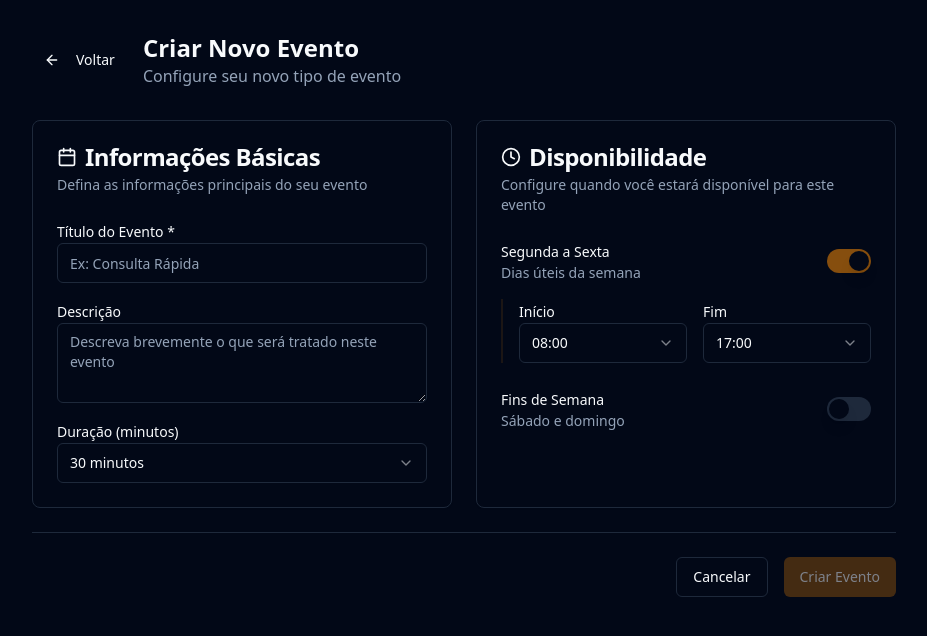
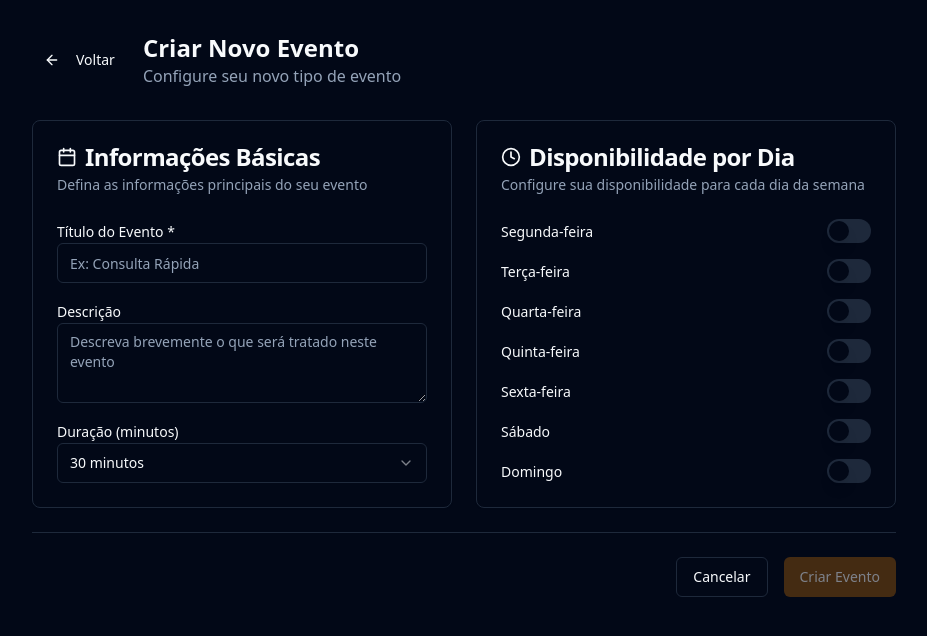
Before and after one commit to vedovelli/my-schedule-spotlight, a React (Vite) app: page / in a window 1280 px wide. Both pictures are taken after a click on the button "Novo Evento". Shown: the top 636 px of the page, without its empty margins (176-1103 px from the left). Built offline with nearby package versions, Linux system fonts and the light colour scheme.

Commit message:
Refactor: Allow custom weekend day selection
Allow the user to select specific weekend days for event availability.

```diff
--- a/src/components/BookingPage.tsx
+++ b/src/components/BookingPage.tsx
@@ -1,4 +1,3 @@
-
 import { useState } from 'react';
 import { ArrowLeft, Calendar, Clock, User } from 'lucide-react';
 import { Button } from '@/components/ui/button';
@@ -26,16 +25,37 @@ const BookingPage = ({ event, onBack }: BookingPageProps) => {
     const dates = [];
     const today = new Date();
 
+    const dayMapping = {
+      0: 'sunday',
+      1: 'monday',
+      2: 'tuesday',
+      3: 'wednesday',
+      4: 'thursday',
+      5: 'friday',
+      6: 'saturday'
+    };
+
     for (let i = 1; i <= 14; i++) {
       const date = new Date(today);
       date.setDate(date.getDate() + i);
 
       const dayOfWeek = date.getDay();
-      const isWeekend = dayOfWeek === 0 || dayOfWeek === 6;
-      const isWeekday = !isWeekend;
+      const dayKey = dayMapping[dayOfWeek as keyof typeof dayMapping];
 
-      if ((isWeekday && event.availability.weekdays.enabled) ||
-          (isWeekend && event.availability.weekends.enabled)) {
+      // Check if this specific day is enabled using detailed config if available
+      let isDayEnabled = false;
+
+      if (event.availability.detailed && event.availability.detailed[dayKey]) {
+        isDayEnabled = event.availability.detailed[dayKey].enabled;
+      } else {
+        // Fallback to old logic
+        const isWeekend = dayOfWeek === 0 || dayOfWeek === 6;
+        const isWeekday = !isWeekend;
+        isDayEnabled = (isWeekday && event.availability.weekdays.enabled) ||
+                      (isWeekend && event.availability.weekends.enabled);
+      }
+
+      if (isDayEnabled) {
         dates.push({
           date: date.toISOString().split('T')[0],
           display: date.toLocaleDateString('pt-BR', {
@@ -43,7 +63,8 @@ const BookingPage = ({ event, onBack }: BookingPageProps) => {
             day: '2-digit',
             month: '2-digit'
           }),
-          isWeekend
+          dayKey,
+          isWeekend: dayOfWeek === 0 || dayOfWeek === 6
         });
       }
     }
@@ -51,8 +72,17 @@ const BookingPage = ({ event, onBack }: BookingPageProps) => {
     return dates;
   };
 
-  const generateAvailableTimes = (isWeekend: boolean) => {
-    const availability = isWeekend ? event.availability.weekends : event.availability.weekdays;
+  const generateAvailableTimes = (dayKey: string, isWeekend: boolean) => {
+    let availability;
+
+    // Use detailed config if available
+    if (event.availability.detailed && event.availability.detailed[dayKey]) {
+      availability = event.availability.detailed[dayKey];
+    } else {
+      // Fallback to old logic
+      availability = isWeekend ? event.availability.weekends : event.availability.weekdays;
+    }
+
     if (!availability.enabled) return [];
 
     const times = [];
@@ -76,7 +106,7 @@ const BookingPage = ({ event, onBack }: BookingPageProps) => {
 
   const availableDates = generateAvailableDates();
   const selectedDateObj = availableDates.find(d => d.date === selectedDate);
-  const availableTimes = selectedDateObj ? generateAvailableTimes(selectedDateObj.isWeekend) : [];
+  const availableTimes = selectedDateObj ? generateAvailableTimes(selectedDateObj.dayKey, selectedDateObj.isWeekend) : [];
 
   const handleBooking = (e: React.FormEvent) => {
     e.preventDefault();
--- a/src/components/EventCreator.tsx
+++ b/src/components/EventCreator.tsx
@@ -15,21 +15,55 @@ interface EventCreatorProps {
   onCancel: () => void;
 }
 
+interface DayAvailability {
+  enabled: boolean;
+  startTime: string;
+  endTime: string;
+}
+
 const EventCreator = ({ onSave, onCancel }: EventCreatorProps) => {
   const [title, setTitle] = useState('');
   const [description, setDescription] = useState('');
   const [duration, setDuration] = useState(30);
-  const [weekdaysEnabled, setWeekdaysEnabled] = useState(true);
-  const [weekdaysStart, setWeekdaysStart] = useState('08:00');
-  const [weekdaysEnd, setWeekdaysEnd] = useState('17:00');
-  const [weekendsEnabled, setWeekendsEnabled] = useState(false);
-  const [weekendsStart, setWeekendsStart] = useState('10:00');
-  const [weekendsEnd, setWeekendsEnd] = useState('13:00');
+
+  const [weekdays, setWeekdays] = useState<Record<string, DayAvailability>>({
+    monday: { enabled: false, startTime: '08:00', endTime: '17:00' },
+    tuesday: { enabled: false, startTime: '08:00', endTime: '17:00' },
+    wednesday: { enabled: false, startTime: '08:00', endTime: '17:00' },
+    thursday: { enabled: false, startTime: '08:00', endTime: '17:00' },
+    friday: { enabled: false, startTime: '08:00', endTime: '17:00' },
+    saturday: { enabled: false, startTime: '10:00', endTime: '13:00' },
+    sunday: { enabled: false, startTime: '10:00', endTime: '13:00' },
+  });
+
+  const dayLabels = {
+    monday: 'Segunda-feira',
+    tuesday: 'Terça-feira',
+    wednesday: 'Quarta-feira',
+    thursday: 'Quinta-feira',
+    friday: 'Sexta-feira',
+    saturday: 'Sábado',
+    sunday: 'Domingo',
+  };
 
   const handleSubmit = (e: React.FormEvent) => {
     e.preventDefault();
 
     if (!title.trim()) return;
+
+    // Convert the new format to the old format for compatibility
+    const hasWeekdayEnabled = Object.entries(weekdays)
+      .filter(([day]) => !['saturday', 'sunday'].includes(day))
+      .some(([, config]) => config.enabled);
+
+    const hasWeekendEnabled = weekdays.saturday.enabled || weekdays.sunday.enabled;
+
+    // Find common time ranges for weekdays and weekends (simplified approach)
+    const weekdayTimes = Object.entries(weekdays)
+      .filter(([day, config]) => !['saturday', 'sunday'].includes(day) && config.enabled)
+      .map(([, config]) => config);
+
+    const weekendTimes = [weekdays.saturday, weekdays.sunday].filter(config => config.enabled);
 
     const newEvent: Omit<EventType, 'id'> = {
       title,
@@ -37,15 +71,17 @@ const EventCreator = ({ onSave, onCancel }: EventCreatorProps) => {
       duration,
       availability: {
         weekdays: {
-          enabled: weekdaysEnabled,
-          startTime: weekdaysStart,
-          endTime: weekdaysEnd
+          enabled: hasWeekdayEnabled,
+          startTime: weekdayTimes.length > 0 ? weekdayTimes[0].startTime : '08:00',
+          endTime: weekdayTimes.length > 0 ? weekdayTimes[0].endTime : '17:00'
         },
         weekends: {
-          enabled: weekendsEnabled,
-          startTime: weekendsStart,
-          endTime: weekendsEnd
-        }
+          enabled: hasWeekendEnabled,
+          startTime: weekendTimes.length > 0 ? weekendTimes[0].startTime : '10:00',
+          endTime: weekendTimes.length > 0 ? weekendTimes[0].endTime : '13:00'
+        },
+        // Store detailed day configuration
+        detailed: weekdays
       }
     };
 
@@ -64,6 +100,18 @@ const EventCreator = ({ onSave, onCancel }: EventCreatorProps) => {
   };
 
   const timeOptions = generateTimeOptions();
+
+  const updateDayAvailability = (day: string, field: keyof DayAvailability, value: boolean | string) => {
+    setWeekdays(prev => ({
+      ...prev,
+      [day]: {
+        ...prev[day],
+        [field]: value
+      }
+    }));
+  };
+
+  const anyDayEnabled = Object.values(weekdays).some(day => day.enabled);
 
   return (
     <div>
@@ -139,32 +187,34 @@ const EventCreator = ({ onSave, onCancel }: EventCreatorProps) => {
             <CardHeader>
               <CardTitle className="flex items-center gap-2">
                 <Clock className="w-5 h-5" />
-                Disponibilidade
+                Disponibilidade por Dia
               </CardTitle>
               <CardDescription>
-                Configure quando você estará disponível para este evento
+                Configure sua disponibilidade para cada dia da semana
               </CardDescription>
             </CardHeader>
-            <CardContent className="space-y-6">
-              {/* Weekdays */}
-              <div className="space-y-4">
+            <CardContent className="space-y-4">
+              {Object.entries(dayLabels).map(([dayKey, dayLabel]) => (
+                <div key={dayKey} className="space-y-3">
                   <div className="flex items-center justify-between">
                     <div>
-                    <Label>Segunda a Sexta</Label>
-                    <p className="text-sm text-muted-foreground">Dias úteis da semana</p>
+                      <Label className="text-sm font-medium">{dayLabel}</Label>
                     </div>
                     <Switch
-                    checked={weekdaysEnabled}
-                    onCheckedChange={setWeekdaysEnabled}
+                      checked={weekdays[dayKey].enabled}
+                      onCheckedChange={(checked) => updateDayAvailability(dayKey, 'enabled', checked)}
                     />
                   </div>
 
-                {weekdaysEnabled && (
-                  <div className="grid grid-cols-2 gap-4 pl-4 border-l-2 border-primary/20">
+                  {weekdays[dayKey].enabled && (
+                    <div className="grid grid-cols-2 gap-3 pl-4 border-l-2 border-primary/20">
                       <div>
-                      <Label>Início</Label>
-                      <Select value={weekdaysStart} onValueChange={setWeekdaysStart}>
-                        <SelectTrigger>
+                        <Label className="text-xs text-muted-foreground">Início</Label>
+                        <Select
+                          value={weekdays[dayKey].startTime}
+                          onValueChange={(value) => updateDayAvailability(dayKey, 'startTime', value)}
+                        >
+                          <SelectTrigger className="h-8">
                             <SelectValue />
                           </SelectTrigger>
                           <SelectContent>
@@ -175,9 +225,12 @@ const EventCreator = ({ onSave, onCancel }: EventCreatorProps) => {
                         </Select>
                       </div>
                       <div>
-                      <Label>Fim</Label>
-                      <Select value={weekdaysEnd} onValueChange={setWeekdaysEnd}>
-                        <SelectTrigger>
+                        <Label className="text-xs text-muted-foreground">Fim</Label>
+                        <Select
+                          value={weekdays[dayKey].endTime}
+                          onValueChange={(value) => updateDayAvailability(dayKey, 'endTime', value)}
+                        >
+                          <SelectTrigger className="h-8">
                             <SelectValue />
                           </SelectTrigger>
                           <SelectContent>
@@ -190,51 +243,7 @@ const EventCreator = ({ onSave, onCancel }: EventCreatorProps) => {
                     </div>
                   )}
                 </div>
-
-              {/* Weekends */}
-              <div className="space-y-4">
-                <div className="flex items-center justify-between">
-                  <div>
-                    <Label>Fins de Semana</Label>
-                    <p className="text-sm text-muted-foreground">Sábado e domingo</p>
-                  </div>
-                  <Switch
-                    checked={weekendsEnabled}
-                    onCheckedChange={setWeekendsEnabled}
-                  />
-                </div>
-
-                {weekendsEnabled && (
-                  <div className="grid grid-cols-2 gap-4 pl-4 border-l-2 border-primary/20">
-                    <div>
-                      <Label>Início</Label>
-                      <Select value={weekendsStart} onValueChange={setWeekendsStart}>
-                        <SelectTrigger>
-                          <SelectValue />
-                        </SelectTrigger>
-                        <SelectContent>
-                          {timeOptions.map(time => (
-                            <SelectItem key={time} value={time}>{time}</SelectItem>
               ))}
-                        </SelectContent>
-                      </Select>
-                    </div>
-                    <div>
-                      <Label>Fim</Label>
-                      <Select value={weekendsEnd} onValueChange={setWeekendsEnd}>
-                        <SelectTrigger>
-                          <SelectValue />
-                        </SelectTrigger>
-                        <SelectContent>
-                          {timeOptions.map(time => (
-                            <SelectItem key={time} value={time}>{time}</SelectItem>
-                          ))}
-                        </SelectContent>
-                      </Select>
-                    </div>
-                  </div>
-                )}
-              </div>
             </CardContent>
           </Card>
         </div>
@@ -247,7 +256,7 @@ const EventCreator = ({ onSave, onCancel }: EventCreatorProps) => {
           <Button
             type="submit"
             className="bg-primary hover:bg-primary/90"
-            disabled={!title.trim() || (!weekdaysEnabled && !weekendsEnabled)}
+            disabled={!title.trim() || !anyDayEnabled}
           >
             Criar Evento
           </Button>
--- a/src/pages/Index.tsx
+++ b/src/pages/Index.tsx
@@ -23,6 +23,11 @@ export interface EventType {
       startTime: string;
       endTime: string;
     };
+    detailed?: Record<string, {
+      enabled: boolean;
+      startTime: string;
+      endTime: string;
+    }>;
   };
 }
 
```
Also changed, not shown: src/components/EventList.tsx (+20 -0 lines). Lines whose indentation alone changed are shown as unchanged.
